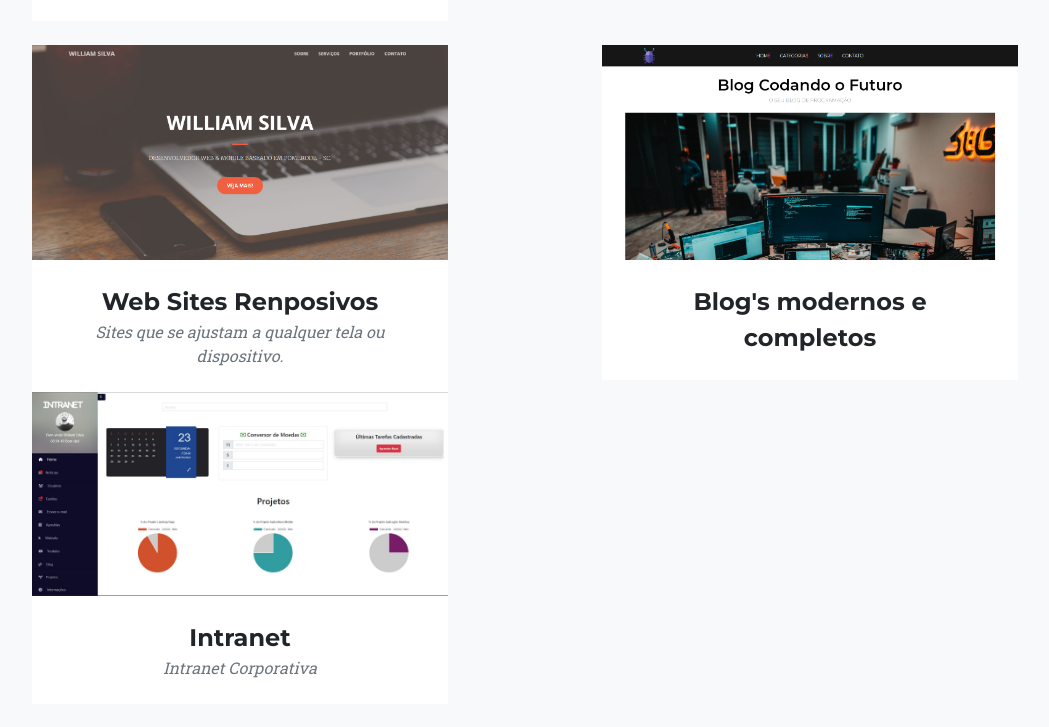
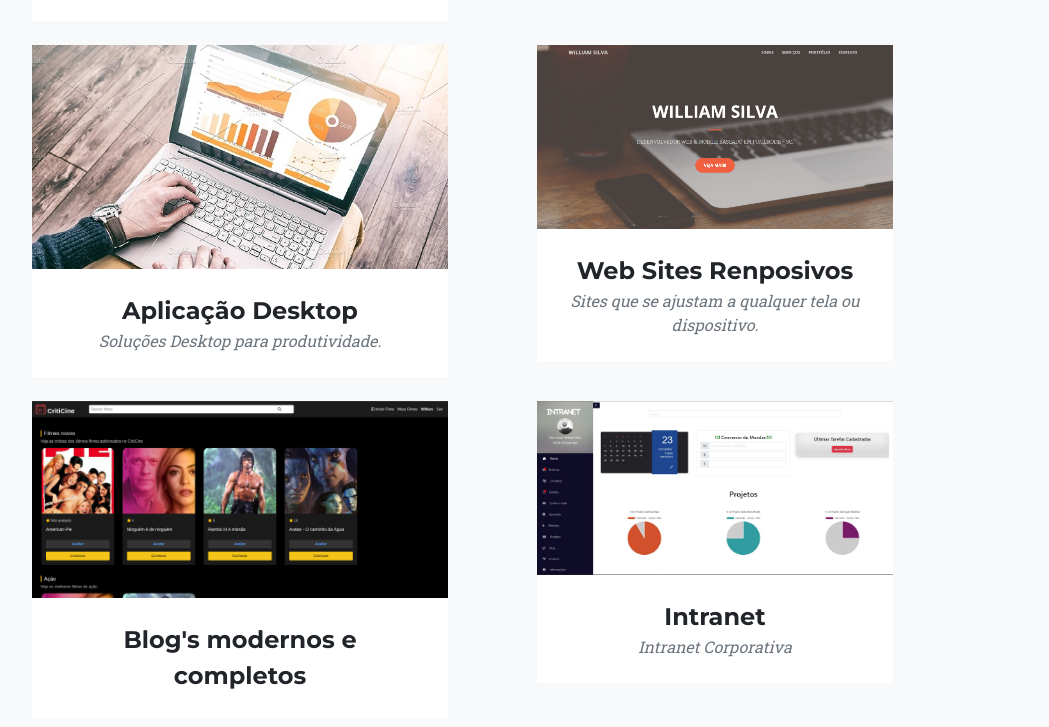
Before and after one commit to bywilliams/site, a plain HTML site: page index.html in a window 1280 px wide. Shown: the part 1938-2665 px from the top of the page, without its empty margins (115-1164 px from the left). Drawn offline with nearby package versions, Linux system fonts and the light colour scheme.

Commit message:
correct portfolio

```diff
--- a/index.html
+++ b/index.html
@@ -150,7 +150,7 @@
                             </div>
                         </div>
                     </div>
-                     <!--<div class="col-lg-4 col-sm-6 mb-4">
+                     <div class="col-lg-6 col-sm-6 mb-4">
 
                         <div class="portfolio-item">
                             <a class="portfolio-link" data-bs-toggle="modal" href="#portfolioModal3">
@@ -164,8 +164,8 @@
                                 <div class="portfolio-caption-subheading text-muted">Soluções Desktop para produtividade.</div>
                             </div>
                         </div>
-                    </div> -->
-                    <div class="col-lg-6 col-sm-6 mb-4 mb-lg-0">
+                    </div>
+                    <div class="col-lg-4 col-sm-6 mb-4 mb-lg-0">
                         <!-- Portfolio item 4-->
                         <div class="portfolio-item">
                             <a class="portfolio-link" data-bs-toggle="modal"
@@ -197,7 +197,7 @@
                                             class="fas fa-plus fa-3x"></i></div>
                                 </div>
                                 <img class="img-fluid"
-                                    src="assets/img/portfolio/6.png" alt="..."
+                                    src="assets/img/portfolio/criticine.png" alt="..."
                                     />
                             </a>
                             <div class="portfolio-caption">
@@ -208,7 +208,7 @@
                             </div>
                         </div>
                     </div>
-                    <div class="col-lg-6 col-sm-6">
+                    <div class="col-lg-4 col-sm-6">
                         <!-- Portfolio item 6-->
                         <div class="portfolio-item">
                             <a class="portfolio-link" data-bs-toggle="modal"
```
